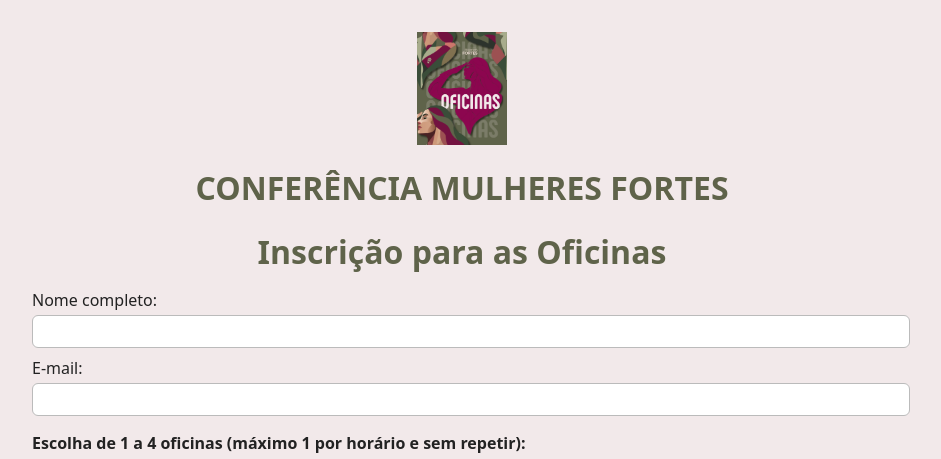
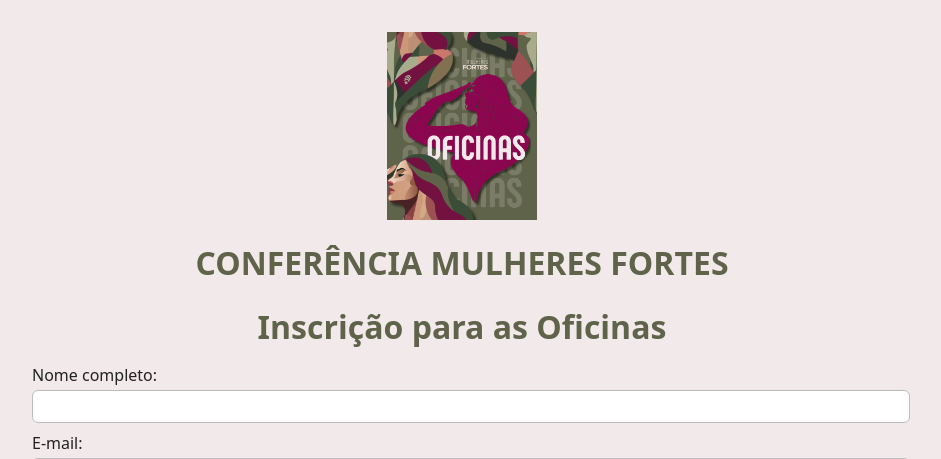
Before and after one commit to comercial-ediomare/oficinas-salgueiro, a Flask app: page / in a window 1280 px wide. Shown: the top 459 px of the page, without its empty margins (178-1119 px from the left). Run offline with Flask 3, Linux system fonts and the light colour scheme; data comes from the database, SQL or seed files in the repository; data that the repository does not hold is empty.

Commit message:
Update index.html

```diff
--- a/templates/index.html
+++ b/templates/index.html
@@ -7,7 +7,7 @@
   <style>
     body { font-family: system-ui, -apple-system, Segoe UI, Roboto, Arial; margin: 2rem auto; max-width: 860px; color: #222; padding: 0 1rem; background-color: #f2e9ea; }
     h1 { display: flex; justify-content: center; align-items: center; text-align: center; margin-bottom: 1rem; color: #5f634a; flex-wrap: wrap; }
-    h1 img { width: 90px; height: auto; vertical-align: middle; }
+    h1 img { width: 150px; height: auto; vertical-align: middle; }
     form { margin-top: 1rem; }
     fieldset.slot { margin: 1.25em 0; padding: 1em; border: 2px solid #ccc; border-radius: 10px; }
     legend { font-weight: bold; color: #333; }
```
